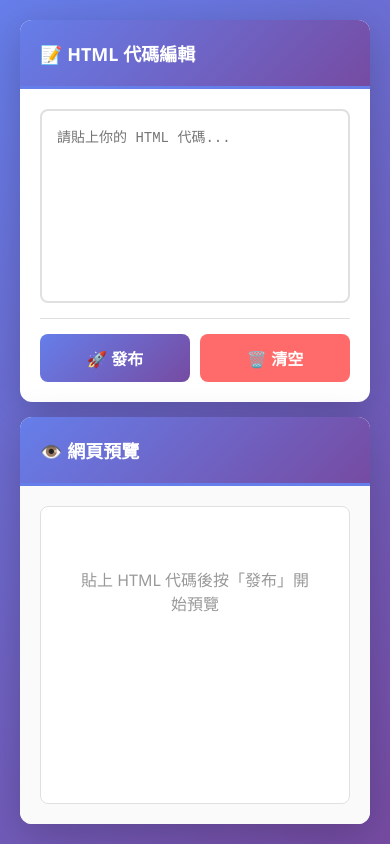
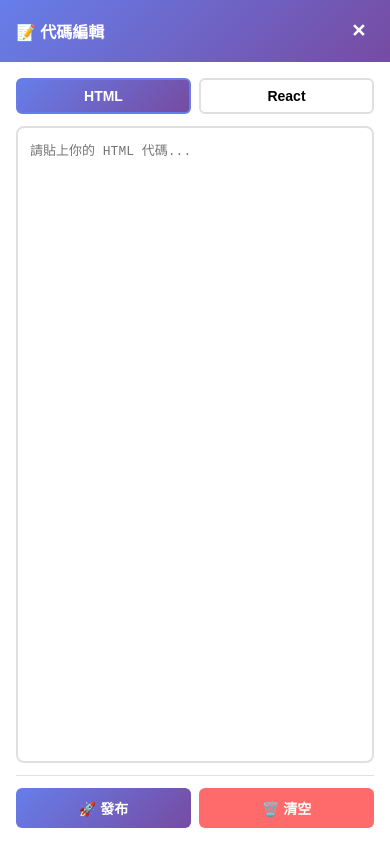
Before and after one commit to Yan8789/PAGE, a plain HTML site: page index.html in a window 390 px wide. Drawn offline with nearby package versions, Linux system fonts and the light colour scheme.

Commit message:
Add React support and collapsible sidebar

```diff
--- a/index.html
+++ b/index.html
@@ -3,7 +3,11 @@
 <head>
     <meta charset="UTF-8">
     <meta name="viewport" content="width=device-width, initial-scale=1.0">
-    <title>HTML 網頁即時預覽</title>
+    <title>HTML/React 網頁即時預覽</title>
+    <!-- React 和 Babel -->
+    <script crossorigin src="https://unpkg.com/react@18/umd/react.production.min.js"></script>
+    <script crossorigin src="https://unpkg.com/react-dom@18/umd/react-dom.production.min.js"></script>
+    <script src="https://unpkg.com/@babel/standalone/babel.min.js"></script>
     <style>
         * {
             margin: 0;
@@ -15,58 +19,88 @@
             font-family: 'Segoe UI', Tahoma, Geneva, Verdana, sans-serif;
             background: linear-gradient(135deg, #667eea 0%, #764ba2 100%);
             min-height: 100vh;
-            padding: 20px;
-        }
-
-        .container {
-            max-width: 1400px;
-            margin: 0 auto;
-            display: grid;
-            grid-template-columns: 1fr 1fr;
-            gap: 20px;
-            height: calc(100vh - 40px);
-        }
-
-        .panel {
-            background: white;
-            border-radius: 12px;
-            box-shadow: 0 10px 40px rgba(0, 0, 0, 0.2);
-            display: flex;
-            flex-direction: column;
             overflow: hidden;
         }
 
-        .panel-header {
+        .wrapper {
+            display: flex;
+            height: 100vh;
+        }
+
+        .sidebar {
+            width: 400px;
+            background: white;
+            box-shadow: 2px 0 10px rgba(0, 0, 0, 0.2);
+            display: flex;
+            flex-direction: column;
+            transition: transform 0.3s ease, width 0.3s ease;
+            z-index: 100;
+            overflow: hidden;
+        }
+
+        .sidebar.collapsed {
+            width: 0;
+            transform: translateX(-400px);
+        }
+
+        .sidebar-header {
             background: linear-gradient(135deg, #667eea 0%, #764ba2 100%);
             color: white;
-            padding: 20px;
-            font-size: 18px;
+            padding: 16px;
+            display: flex;
+            justify-content: space-between;
+            align-items: center;
             font-weight: bold;
-            border-bottom: 3px solid #667eea;
+            white-space: nowrap;
         }
 
-        .panel-content {
+        .toggle-btn {
+            background: none;
+            border: none;
+            color: white;
+            font-size: 18px;
+            cursor: pointer;
+            padding: 4px 8px;
+        }
+
+        .sidebar-content {
             flex: 1;
             display: flex;
             flex-direction: column;
+            padding: 16px;
             overflow: hidden;
         }
 
-        .editor-section {
+        .code-type-selector {
+            margin-bottom: 12px;
+            display: flex;
+            gap: 8px;
+        }
+
+        .code-type-selector button {
             flex: 1;
-            display: flex;
-            flex-direction: column;
-            padding: 20px;
-            overflow: hidden;
+            padding: 8px 12px;
+            border: 2px solid #e0e0e0;
+            border-radius: 6px;
+            background: white;
+            cursor: pointer;
+            font-weight: bold;
+            transition: all 0.3s;
+        }
+
+        .code-type-selector button.active {
+            background: linear-gradient(135deg, #667eea 0%, #764ba2 100%);
+            color: white;
+            border-color: #667eea;
         }
 
         textarea {
             flex: 1;
             border: 2px solid #e0e0e0;
             border-radius: 8px;
-            padding: 15px;
+            padding: 12px;
             font-family: 'Courier New', Courier, monospace;
-            font-size: 14px;
+            font-size: 13px;
             resize: none;
             transition: border-color 0.3s;
         }
@@ -78,38 +112,35 @@
 
         .button-group {
             display: flex;
-            gap: 10px;
-            margin-top: 15px;
-            padding-top: 15px;
+            gap: 8px;
+            margin-top: 12px;
+            padding-top: 12px;
             border-top: 1px solid #e0e0e0;
         }
 
         button {
-            flex: 1;
-            padding: 12px 20px;
             border: none;
-            border-radius: 8px;
-            font-size: 16px;
+            border-radius: 6px;
+            font-size: 14px;
             font-weight: bold;
             cursor: pointer;
             transition: all 0.3s;
+            padding: 10px 16px;
         }
 
         .btn-publish {
+            flex: 1;
             background: linear-gradient(135deg, #667eea 0%, #764ba2 100%);
             color: white;
         }
 
         .btn-publish:hover {
             transform: translateY(-2px);
-            box-shadow: 0 8px 20px rgba(102, 126, 234, 0.4);
-        }
-
-        .btn-publish:active {
-            transform: translateY(0);
+            box-shadow: 0 6px 16px rgba(102, 126, 234, 0.4);
         }
 
         .btn-clear {
+            flex: 1;
             background: #ff6b6b;
             color: white;
         }
@@ -118,27 +149,61 @@
             background: #ff5252;
         }
 
-        .preview-section {
+        .preview-container {
             flex: 1;
-            padding: 20px;
-            overflow: auto;
-            background: #fafafa;
+            display: flex;
+            flex-direction: column;
+            background: #f5f5f5;
+            padding: 16px;
+            overflow: hidden;
+            position: relative;
+        }
+
+        .toggle-sidebar-btn {
+            position: absolute;
+            top: 16px;
+            left: 16px;
+            background: linear-gradient(135deg, #667eea 0%, #764ba2 100%);
+            color: white;
+            border: none;
+            border-radius: 6px;
+            padding: 8px 12px;
+            cursor: pointer;
+            font-size: 14px;
+            font-weight: bold;
+            z-index: 50;
+            transition: all 0.3s;
+        }
+
+        .toggle-sidebar-btn:hover {
+            transform: scale(1.05);
+        }
+
+        .sidebar-open .toggle-sidebar-btn {
+            display: none;
         }
 
         #preview {
+            flex: 1;
             background: white;
             border-radius: 8px;
-            padding: 20px;
-            min-height: 100%;
             border: 1px solid #e0e0e0;
+            overflow: auto;
+            padding: 0;
+            margin: 0;
+            position: relative;
         }
 
         .status-message {
-            padding: 10px 15px;
+            position: fixed;
+            top: 20px;
+            right: 20px;
+            padding: 12px 20px;
             border-radius: 6px;
-            margin-bottom: 10px;
             font-size: 14px;
-            animation: slideDown 0.3s ease;
+            animation: slideIn 0.3s ease;
+            z-index: 200;
+            box-shadow: 0 4px 12px rgba(0, 0, 0, 0.15);
         }
 
         .status-success {
@@ -147,93 +212,144 @@
             border: 1px solid #c3e6cb;
         }
 
-        @keyframes slideDown {
+        .status-error {
+            background: #f8d7da;
+            color: #721c24;
+            border: 1px solid #f5c6cb;
+        }
+
+        @keyframes slideIn {
             from {
                 opacity: 0;
-                transform: translateY(-10px);
+                transform: translateX(20px);
             }
             to {
                 opacity: 1;
-                transform: translateY(0);
-            }
-        }
-
-        @media (max-width: 1024px) {
-            .container {
-                grid-template-columns: 1fr;
-                gap: 15px;
+                transform: translateX(0);
             }
         }
 
         .empty-state {
             color: #999;
             text-align: center;
-            padding: 40px 20px;
+            padding: 60px 20px;
+        }
+
+        .error-display {
+            color: #d32f2f;
+            padding: 20px;
+            background: #ffebee;
+            border-radius: 8px;
+            font-family: 'Courier New', monospace;
+            overflow: auto;
+            margin: 8px;
+        }
+
+        @media (max-width: 768px) {
+            .sidebar {
+                position: fixed;
+                height: 100vh;
+                width: 100%;
+                z-index: 1000;
+            }
+
+            .wrapper.sidebar-open .sidebar {
+                transform: translateX(0);
+            }
         }
     </style>
 </head>
 <body>
-    <div class="container">
-        <!-- 編輯面板 -->
-        <div class="panel">
-            <div class="panel-header">📝 HTML 代碼編輯</div>
-            <div class="panel-content">
-                <div class="editor-section">
-                    <textarea id="htmlInput" placeholder="請貼上你的 HTML 代碼..."></textarea>
-                    <div class="button-group">
-                        <button class="btn-publish" onclick="publishHTML()">🚀 發布</button>
-                        <button class="btn-clear" onclick="clearHTML()">🗑️ 清空</button>
-                    </div>
+    <div class="wrapper" id="wrapper">
+        <!-- 側邊欄 -->
+        <div class="sidebar" id="sidebar">
+            <div class="sidebar-header">
+                📝 代碼編輯
+                <button class="toggle-btn" onclick="toggleSidebar()">✕</button>
+            </div>
+            <div class="sidebar-content">
+                <div class="code-type-selector">
+                    <button class="active" data-type="html" onclick="setCodeType('html')">HTML</button>
+                    <button data-type="react" onclick="setCodeType('react')">React</button>
+                </div>
+                <textarea id="codeInput" placeholder="請貼上你的 HTML 或 React 代碼..."></textarea>
+                <div class="button-group">
+                    <button class="btn-publish" onclick="publishCode()">🚀 發布</button>
+                    <button class="btn-clear" onclick="clearCode()">🗑️ 清空</button>
                 </div>
             </div>
         </div>
 
-        <!-- 預覽面板 -->
-        <div class="panel">
-            <div class="panel-header">👁️ 網頁預覽</div>
-            <div class="panel-content">
-                <div class="preview-section">
-                    <div id="statusContainer"></div>
-                    <div id="preview">
-                        <div class="empty-state">貼上 HTML 代碼後按「發布」開始預覽</div>
-                    </div>
-                </div>
+        <!-- 預覽區域 -->
+        <div class="preview-container">
+            <button class="toggle-sidebar-btn" onclick="toggleSidebar()">☰ 編輯代碼</button>
+            <div id="preview">
+                <div class="empty-state">貼上代碼後按「發布」開始預覽</div>
             </div>
         </div>
     </div>
 
     <script>
-        const STORAGE_KEY = 'savedHTML';
-        const htmlInput = document.getElementById('htmlInput');
+        const STORAGE_KEY = 'savedCode';
+        const CODE_TYPE_KEY = 'codeType';
+        const codeInput = document.getElementById('codeInput');
         const preview = document.getElementById('preview');
-        const statusContainer = document.getElementById('statusContainer');
+        const sidebar = document.getElementById('sidebar');
+        const wrapper = document.getElementById('wrapper');
+        let currentCodeType = 'html';
+
+        // 設置代碼類型
+        function setCodeType(type) {
+            currentCodeType = type;
+            localStorage.setItem(CODE_TYPE_KEY, type);
+
+            document.querySelectorAll('.code-type-selector button').forEach(btn => {
+                btn.classList.remove('active');
+            });
+            document.querySelector(`[data-type="${type}"]`).classList.add('active');
+
+            codeInput.placeholder = type === 'html'
+                ? "請貼上你的 HTML 代碼..."
+                : "請貼上你的 React 代碼...";
+        }
+
+        // 切換側邊欄
+        function toggleSidebar() {
+            sidebar.classList.toggle('collapsed');
+            wrapper.classList.toggle('sidebar-open');
+        }
 
         // 頁面加載時獲取保存的內容
-        function loadSavedHTML() {
+        function loadSavedCode() {
             const saved = localStorage.getItem(STORAGE_KEY);
+            const savedType = localStorage.getItem(CODE_TYPE_KEY) || 'html';
+
+            setCodeType(savedType);
+
             if (saved) {
-                htmlInput.value = saved;
-                renderPreview(saved);
+                codeInput.value = saved;
+                try {
+                    renderPreview(saved, savedType);
+                } catch (e) {
+                    // 靜默處理
+                }
             }
         }
 
-        // 發布 HTML
-        function publishHTML() {
-            const htmlCode = htmlInput.value.trim();
+        // 發布代碼
+        function publishCode() {
+            const code = codeInput.value.trim();
 
-            if (!htmlCode) {
-                showStatus('請先輸入 HTML 代碼', 'error');
+            if (!code) {
+                showStatus('請先輸入代碼', 'error');
                 return;
             }
 
             try {
-                // 保存到 localStorage
-                localStorage.setItem(STORAGE_KEY, htmlCode);
+                localStorage.setItem(STORAGE_KEY, code);
+                localStorage.setItem(CODE_TYPE_KEY, currentCodeType);
 
-                // 渲染預覽
-                renderPreview(htmlCode);
-
-                // 顯示成功訊息
+                renderPreview(code, currentCodeType);
                 showStatus('✅ 已成功發布！', 'success');
             } catch (error) {
                 showStatus('❌ 發布失敗: ' + error.message, 'error');
@@ -241,19 +357,44 @@
         }
 
         // 渲染預覽
-        function renderPreview(htmlCode) {
-            try {
-                preview.innerHTML = htmlCode;
-            } catch (error) {
-                preview.innerHTML = `<div style="color: red; padding: 20px;"><strong>HTML 錯誤:</strong> ${error.message}</div>`;
+        function renderPreview(code, type) {
+            preview.innerHTML = '';
+
+            if (type === 'html') {
+                preview.innerHTML = code;
+                // 執行 script 標籤中的代碼
+                const scripts = preview.querySelectorAll('script');
+                scripts.forEach(script => {
+                    const newScript = document.createElement('script');
+                    newScript.textContent = script.textContent;
+                    preview.appendChild(newScript);
+                });
+            } else if (type === 'react') {
+                // React 代碼
+                const rootDiv = document.createElement('div');
+                rootDiv.id = 'react-root';
+                preview.appendChild(rootDiv);
+
+                try {
+                    // 使用 Babel 轉換 JSX
+                    const transpiledCode = Babel.transform(code, {
+                        presets: ['react']
+                    }).code;
+
+                    // 創建一個函數並執行
+                    const func = new Function('React', 'ReactDOM', transpiledCode);
+                    func(window.React, window.ReactDOM);
+                } catch (error) {
+                    preview.innerHTML = `<div class="error-display"><strong>React 代碼錯誤:</strong><br>${error.message}</div>`;
+                }
             }
         }
 
         // 清空所有內容
-        function clearHTML() {
+        function clearCode() {
             if (confirm('確定要清空所有內容嗎？')) {
-                htmlInput.value = '';
-                preview.innerHTML = '<div class="empty-state">貼上 HTML 代碼後按「發布」開始預覽</div>';
+                codeInput.value = '';
+                preview.innerHTML = '<div class="empty-state">貼上代碼後按「發布」開始預覽</div>';
                 localStorage.removeItem(STORAGE_KEY);
                 showStatus('✅ 已清空所有內容', 'success');
             }
@@ -261,20 +402,18 @@
 
         // 顯示狀態訊息
         function showStatus(message, type) {
-            statusContainer.innerHTML = `<div class="status-message status-${type}">${message}</div>`;
+            const status = document.createElement('div');
+            status.className = `status-message status-${type}`;
+            status.textContent = message;
+            document.body.appendChild(status);
+
             setTimeout(() => {
-                statusContainer.innerHTML = '';
+                status.remove();
             }, 3000);
         }
 
-        // 監聽 textarea 變化，實時更新預覽
-        htmlInput.addEventListener('input', () => {
-            // 可選：即時預覽（如果需要，取消下面的註解）
-            // renderPreview(htmlInput.value);
-        });
-
-        // 初始化 - 加載保存的內容
-        window.addEventListener('load', loadSavedHTML);
+        // 初始化
+        window.addEventListener('load', loadSavedCode);
     </script>
 </body>
 </html>
```
